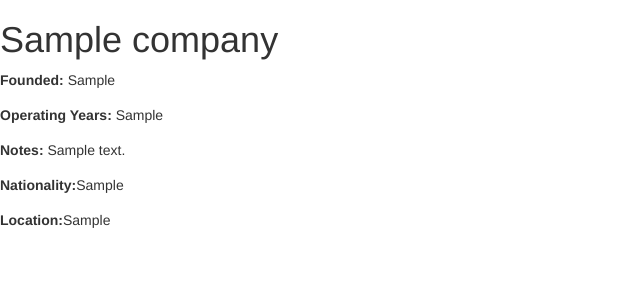
After one commit to davidgillies/ships, a Django app: page /builder/1/ in a window 1280 px wide. The commit adds this page. Shown: the top 300 px of the page, without its empty margins (0-640 px from the left). Run offline with Django 3.2, Linux system fonts and the light colour scheme; tables that the repository leaves empty hold one stand-in row (values such as "Sample post"); some libraries are stand-ins or nearby versions.

Commit message:
changed builder model and added builder views

```diff
--- a/ships_proj/ships/models.py
+++ b/ships_proj/ships/models.py
@@ -2,7 +2,10 @@ from django.db import models
 
 
 class Company(models.Model):
-    name = models.CharField(max_length=100)
+    name = models.CharField(max_length=100, blank=True)
+    founded = models.CharField(max_length=10, blank=True)
+    years_operating = models.CharField(max_length=15, blank=True)
+    notes = models.TextField(blank=True)
 
     def __unicode__(self):
         return self.name
@@ -12,8 +15,8 @@ class Company(models.Model):
 
 
 class Builder(Company):
-    nationality = models.CharField(max_length=20)
-
+    nationality = models.CharField(max_length=20, blank=True)
+    location = models.CharField(max_length=50, blank=True)
 
 class Owner(Company):
     business = models.CharField(max_length=100, blank=True)
--- /dev/null
+++ b/ships_proj/ships/templates/ships/builder_detail.html
@@ -0,0 +1,12 @@
+{% extends 'ships/base.html' %}
+{% block content %}
+
+<h1>{{object.name}}</h1>
+<p><label>Founded:</label> {{object.founded}}</p>
+<p><label>Operating Years:</label> {{object.years_operating}}</p>
+<p><label>Notes:</label> {{object.notes}}</p>
+<p><label>Nationality:</label>{{object.nationality}}</p>
+<p><label>Location:</label>{{object.location}}</p>
+
+
+{% endblock %}
--- a/ships_proj/ships/templates/ships/ships.html
+++ b/ships_proj/ships/templates/ships/ships.html
@@ -1,5 +1,4 @@
 {% extends 'ships/base.html' %}
-
 {% block content %}
 {% for ship in ships.ships %}
 <a href="{{ ship.id }}" class="ship">{{ship.name}}</a>
--- a/ships_proj/ships/urls.py
+++ b/ships_proj/ships/urls.py
@@ -3,14 +3,21 @@ from django.conf.urls import patterns, url
 from ships import views
 
 urlpatterns = patterns('',
-    url(r'^$', views.Index.as_view(), name='index'),
+    url(r'^ships/$', views.Index.as_view(), name='index'),
     url(r'^other/$', views.other, name='other'),
     url(r'^(?P<pk>\d+)/$', views.ShipDetailView.as_view(), name='ship detail'),
     url(r'^people/(?P<pk>\d+)/$', views.PeopleDetailView.as_view(), name='person_detail'),
+    url(r'^ships/(?P<pk>\d+)/$', views.ShipDetailView.as_view()),
     url(r'^ships/create/$', views.ShipCreateView.as_view()),
     url(r'^ships/update/(?P<pk>\d+)/$', views.ShipUpdateView.as_view()),
     url(r'^ships/delete/(?P<pk>\d+)/$', views.ShipDeleteView.as_view()),
+    url(r'^people/(?P<pk>\d+)/$', views.PeopleDetailView.as_view()),
     url(r'^people/create/$', views.PeopleCreateView.as_view()),
     url(r'^people/update/(?P<pk>\d+)/$', views.PeopleUpdateView.as_view()),
     url(r'^people/delete/(?P<pk>\d+)/$', views.PeopleDeleteView.as_view()),
+    url(r'^builder/(?P<pk>\d+)/$', views.BuilderDetailView.as_view()),
+    url(r'^builder/create/$', views.BuilderCreateView.as_view()),
+    url(r'^builder/update/(?P<pk>\d+)/$', views.BuilderUpdateView.as_view()),
+    url(r'^builder/delete/(?P<pk>\d+)/$', views.BuilderDeleteView.as_view()),
+
 )
--- a/ships_proj/ships/views.py
+++ b/ships_proj/ships/views.py
@@ -1,12 +1,12 @@
 from django.shortcuts import render
 from django.http import HttpResponse
-from ships.models import Ship, People
+from ships.models import Ship, People, Builder
 from django.views import generic
 from django.core.urlresolvers import reverse_lazy
 
 
 class Index(generic.ListView):
-#    model = Ship
+    model = Ship
     queryset = {}
     queryset['ships'] = Ship.objects.all()
     queryset['people'] = People.objects.all()
@@ -56,3 +56,21 @@ class PeopleUpdateView(generic.UpdateView):
 class PeopleDeleteView(generic.DeleteView):
     model = People
     success_url = reverse_lazy('index')
+
+class BuilderDetailView(generic.DetailView):
+    model = Builder
+
+
+class BuilderCreateView(generic.CreateView):
+    model = Builder
+    success_url = reverse_lazy('index')
+
+
+class BuilderUpdateView(generic.UpdateView):
+    model = Builder
+    success_url = reverse_lazy('index')
+
+
+class BuilderDeleteView(generic.DeleteView):
+    model = Builder
+    success_url = reverse_lazy('index')
```
Also changed, not shown: ships_proj/ships/templates/ships/builder_confirm_delete.html (added, +8 -0 lines), ships_proj/ships/templates/ships/builder_form.html (added, +9 -0 lines), ships_proj/ships/migrations/0006_auto__add_field_company_founded__add_field_company_years_operating__ad.py (added), ships_proj/ships/migrations/0007_auto__del_field_company_years_operating__del_field_company_notes__del_.py (added), ships_proj/ships/migrations/0008_auto__add_field_builder_location__add_field_company_founded__add_field.py (added).
